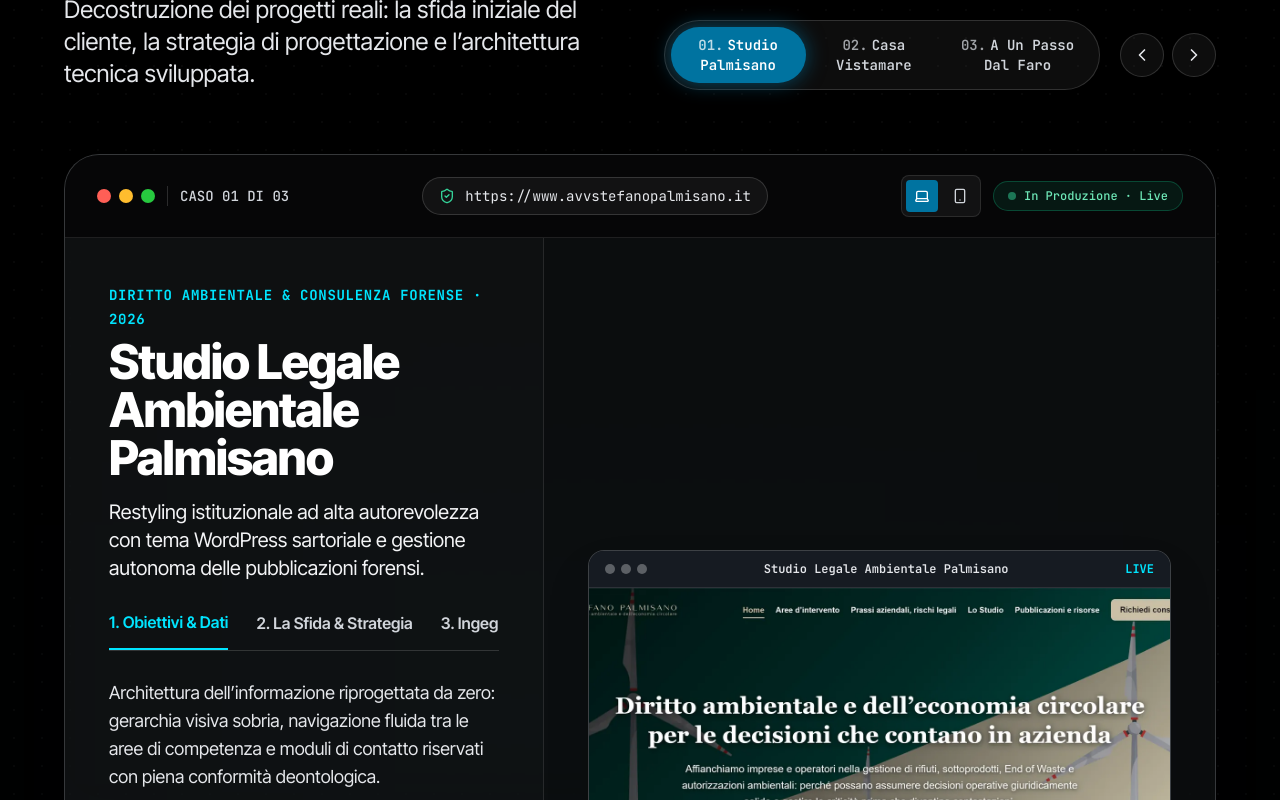
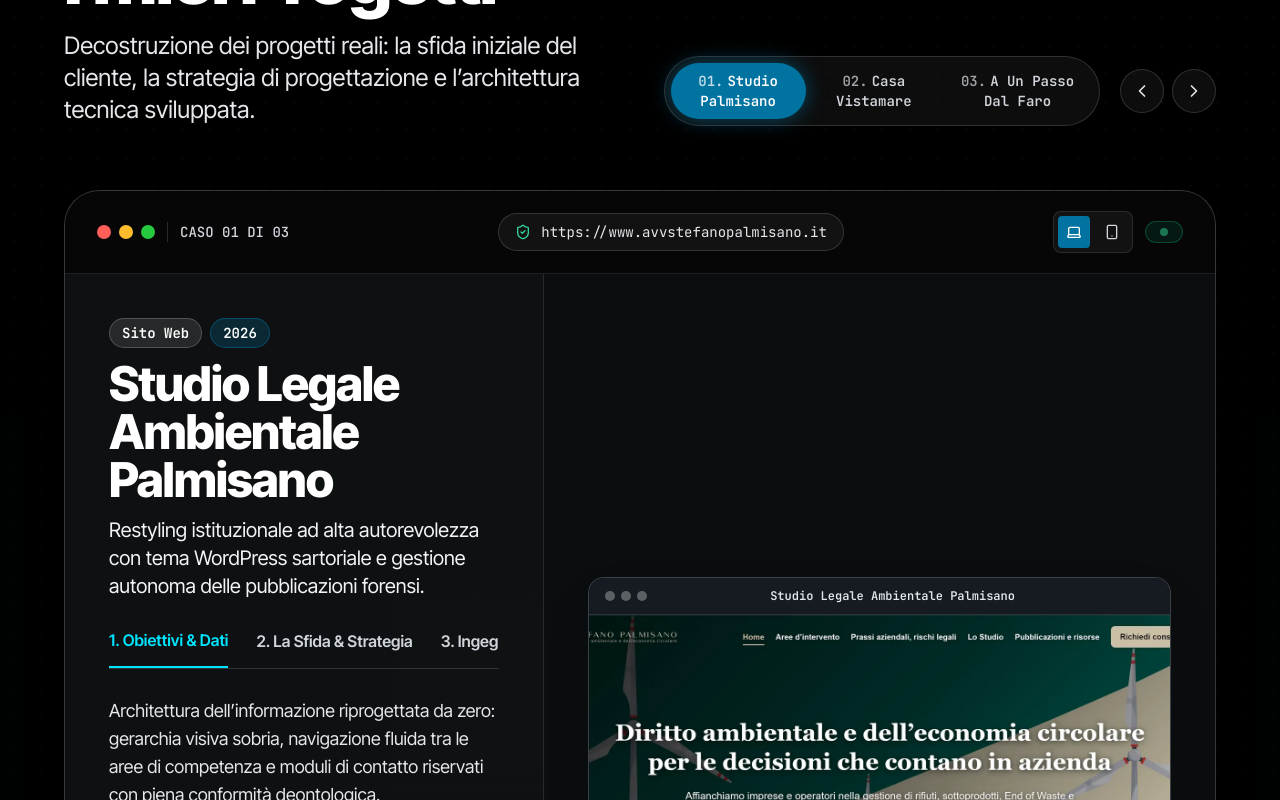
Before and after one commit to dragolab/dragolabs-website, a React (Vite) app: page / in a window 1280 px wide. Shown: the part 3201-4001 px from the top of the page. Built offline with nearby package versions, Linux system fonts and the light colour scheme; a web font is replaced by a local one.

Commit message:
feat: use Product Sans font for manifesto quote, remove Live badges, and add clean project type and year tags

```diff
--- a/src/components/Protocol.jsx
+++ b/src/components/Protocol.jsx
@@ -11,9 +11,8 @@ const caseStudies = [
         number: '01',
         title: 'Studio Legale Ambientale Palmisano',
         shortTitle: 'Studio Palmisano',
-        category: 'Diritto Ambientale & Consulenza Forense',
+        type: 'Sito Web',
         year: '2026',
-        status: 'In Produzione · Live',
         url: 'https://www.avvstefanopalmisano.it',
         image: '/img/optimized/avvstefanopalmisano-sito-1600.webp',
         imageSet: '/img/optimized/avvstefanopalmisano-sito-960.webp 960w, /img/optimized/avvstefanopalmisano-sito-1600.webp 1600w',
@@ -39,9 +38,8 @@ const caseStudies = [
         number: '02',
         title: 'Casa Vacanze Vistamare',
         shortTitle: 'Casa Vistamare',
-        category: 'Hospitality & Turismo di Pregio',
+        type: 'Web App',
         year: '2025',
-        status: 'In Produzione · Live',
         url: 'https://dragolabs.vercel.app',
         image: '/img/optimized/casavacanze-vistamare-1600.webp',
         imageSet: '/img/optimized/casavacanze-vistamare-960.webp 960w, /img/optimized/casavacanze-vistamare-1600.webp 1600w',
@@ -67,9 +65,8 @@ const caseStudies = [
         number: '03',
         title: 'A Un Passo Dal Faro',
         shortTitle: 'A Un Passo Dal Faro',
-        category: 'Dimora Turistica & Territorio',
+        type: 'Sito Web',
         year: '2024 / 2025',
-        status: 'In Produzione · Live',
         url: 'https://dragolabs.vercel.app',
         image: '/img/optimized/aunpasso-dalfaro-1200.webp',
         imageSet: '/img/optimized/aunpasso-dalfaro-960.webp 960w, /img/optimized/aunpasso-dalfaro-1200.webp 1200w',
@@ -239,15 +236,20 @@ export default function Protocol() {
                         {/* Column 1: Case Autopsy & Story (5-6 cols on lg) */}
                         <div className="lg:col-span-6 xl:col-span-5 p-6 sm:p-9 xl:p-11 flex flex-col justify-between border-b lg:border-b-0 lg:border-r border-white/10 bg-black/25">
                             <div>
-                                {/* Header / Category / Year */}
+                                {/* Header / Tags (Type & Year) */}
                                 <div className="project-transition mb-5">
-                                    <span className="text-xs sm:text-sm font-mono uppercase text-drago-cyan tracking-wider font-bold">
-                                        {project.category} · {project.year}
-                                    </span>
+                                    <div className="flex flex-wrap items-center gap-2 mb-3">
+                                        <span className="text-xs sm:text-sm font-mono px-3 py-1 rounded-full bg-white/10 border border-white/20 text-white font-semibold">
+                                            {project.type}
+                                        </span>
+                                        <span className="text-xs sm:text-sm font-mono px-3 py-1 rounded-full bg-drago-accent/25 border border-drago-accent/50 text-white font-semibold">
+                                            {project.year}
+                                        </span>
+                                    </div>
                                     <h3 className="font-display font-extrabold text-3xl sm:text-4xl xl:text-5xl text-white mt-2 tracking-tight leading-tight">
                                         {project.title}
                                     </h3>
-                                    <p className="font-sans text-base sm:text-xl font-normal text-gray-100 mt-4 leading-relaxed">
+                                    <p className="font-sans text-base sm:text-xl font-normal text-gray-100 mt-3 leading-relaxed">
                                         {project.summary}
                                     </p>
                                 </div>
@@ -370,7 +372,7 @@ export default function Protocol() {
                                             <span className="w-2.5 h-2.5 rounded-full bg-white/30" />
                                         </div>
                                         <span className="truncate px-3 font-semibold text-gray-200">{project.title}</span>
-                                        <span className="text-xs text-drago-cyan font-bold">LIVE</span>
+                                        <div className="w-4" />
                                     </div>
 
                                     {/* High-res Image preview */}
@@ -382,9 +384,14 @@ export default function Protocol() {
                                             className="w-full h-full object-cover object-top transition-transform duration-700 group-hover:scale-105"
                                         />
                                         <div className="absolute inset-0 bg-gradient-to-t from-black/60 via-transparent to-transparent opacity-0 group-hover:opacity-100 transition-opacity flex items-end p-5">
-                                            <span className="text-sm font-mono text-white bg-black/80 px-3.5 py-1.5 rounded-full border border-white/20 backdrop-blur-sm font-semibold">
-                                                {project.category} · {project.year}
-                                            </span>
+                                            <div className="flex items-center gap-2">
+                                                <span className="text-xs sm:text-sm font-mono text-white bg-black/80 px-3 py-1 rounded-full border border-white/20 backdrop-blur-sm font-semibold">
+                                                    {project.type}
+                                                </span>
+                                                <span className="text-xs sm:text-sm font-mono text-white bg-black/80 px-3 py-1 rounded-full border border-white/20 backdrop-blur-sm font-semibold">
+                                                    {project.year}
+                                                </span>
+                                            </div>
                                         </div>
                                     </div>
                                 </div>
--- a/tailwind.config.js
+++ b/tailwind.config.js
@@ -20,6 +20,7 @@ export default {
         'display': ['"Inter Tight"', 'sans-serif'],
         'mono': ['"JetBrains Mono"', 'monospace'],
         'serif': ['"Playfair Display"', 'serif'],
+        'productsans': ['"Product Sans"', 'sans-serif'],
       },
       maxWidth: {
         '8xl': '88rem',
```
Also changed, not shown: src/components/Manifesto.jsx (+1 -1 lines).
